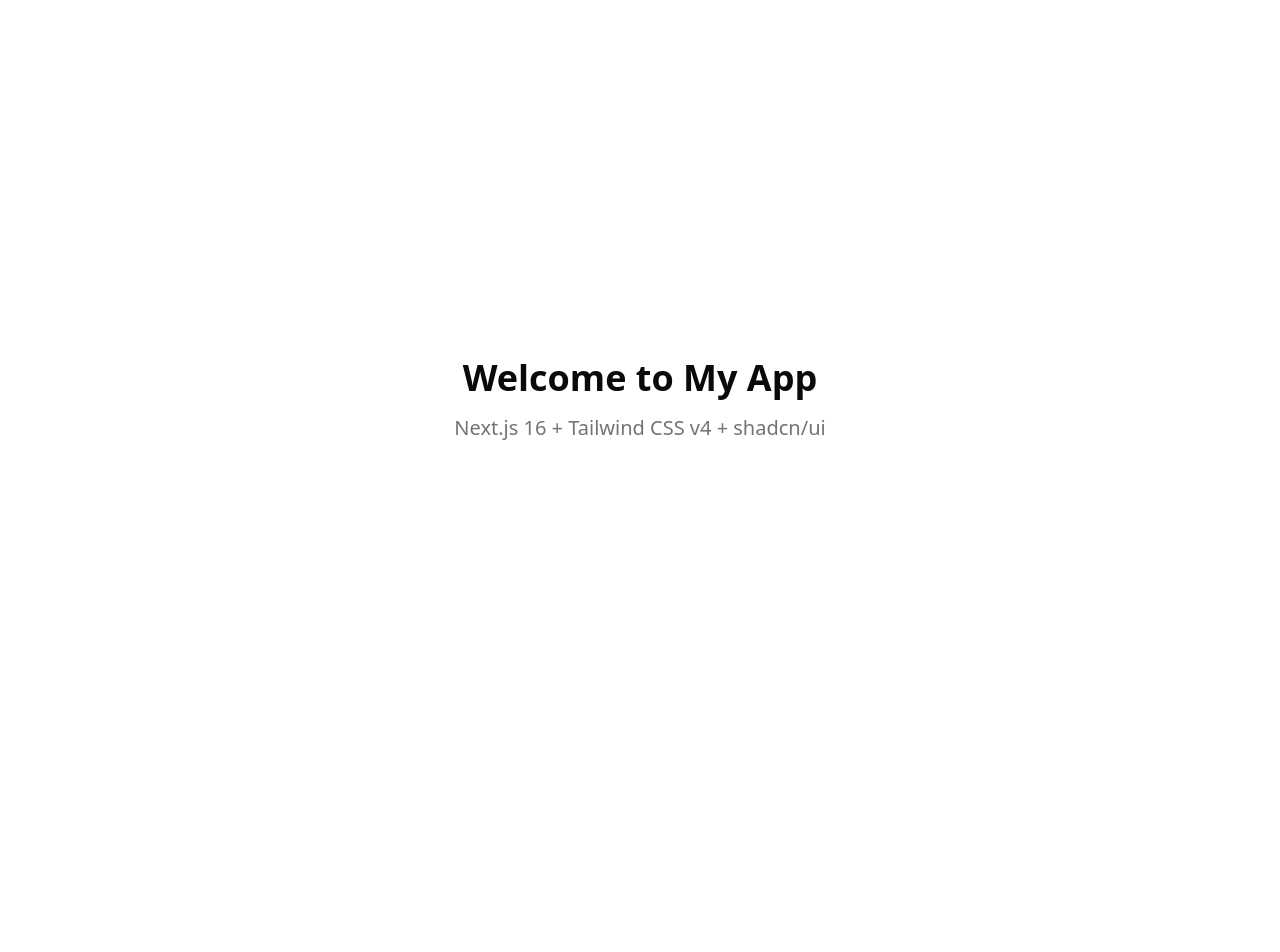
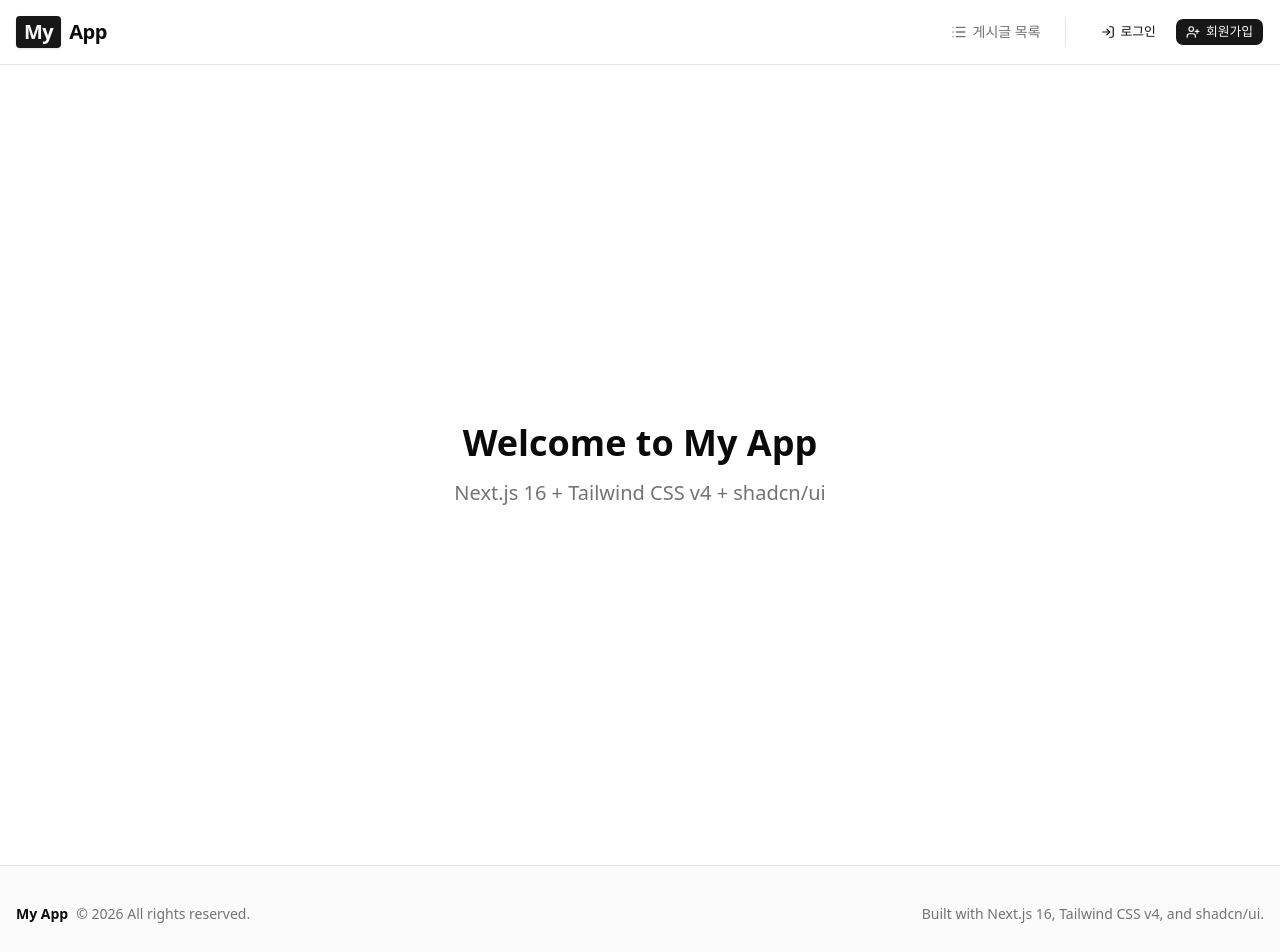
Before and after one commit to eomjinyoung/myapp-frontend, a Next.js app: page / in a window 1280 px wide. Shown: the top 952 px of the page. Before the commit the page ends 800 px from the top, so only its background shows below. Built offline with nearby package versions, Linux system fonts and the light colour scheme; no server answers.

Commit message:
feat: 공통 레이아웃 컴포넌트(Navbar, Footer) 구현 및 연동

```diff
--- a/src/app/layout.tsx
+++ b/src/app/layout.tsx
@@ -19,6 +19,8 @@ export const metadata: Metadata = {
 
 import { AuthProvider } from '@/context/AuthContext'
 import { Toaster } from '@/components/ui/sonner'
+import { Navbar } from '@/components/layout/Navbar'
+import { Footer } from '@/components/layout/Footer'
 
 export default function RootLayout({
   children,
@@ -29,7 +31,11 @@ export default function RootLayout({
     <html lang="en">
       <body className={`${geistSans.variable} ${geistMono.variable} antialiased`}>
         <AuthProvider>
-          {children}
+          <div className="flex min-h-screen flex-col">
+            <Navbar />
+            <main className="flex-1">{children}</main>
+            <Footer />
+          </div>
           <Toaster />
         </AuthProvider>
       </body>
--- /dev/null
+++ b/src/components/layout/Footer.tsx
@@ -0,0 +1,19 @@
+import React from 'react'
+
+export const Footer = () => {
+  const currentYear = new Date().getFullYear()
+
+  return (
+    <footer className="border-t bg-muted/40 text-muted-foreground">
+      <div className="container mx-auto flex flex-col items-center justify-between gap-4 py-8 px-4 md:h-24 md:flex-row md:py-0">
+        <div className="flex items-center gap-2">
+          <p className="text-sm font-semibold text-foreground">My App</p>
+          <span className="text-sm">© {currentYear} All rights reserved.</span>
+        </div>
+        <p className="text-balance text-center text-sm leading-loose md:text-left">
+          Built with Next.js 16, Tailwind CSS v4, and shadcn/ui.
+        </p>
+      </div>
+    </footer>
+  )
+}
--- /dev/null
+++ b/src/components/layout/Navbar.tsx
@@ -0,0 +1,86 @@
+'use client'
+
+import React from 'react'
+import Link from 'next/link'
+import { useRouter } from 'next/navigation'
+import { useAuth } from '@/hooks/useAuth'
+import { Button, buttonVariants } from '@/components/ui/button'
+import { LogOut, PenSquare, List, LogIn, UserPlus } from 'lucide-react'
+import { cn } from '@/lib/utils'
+
+export const Navbar = () => {
+  const { user, logout } = useAuth()
+  const router = useRouter()
+
+  const handleLogout = async () => {
+    await logout()
+    router.push('/')
+  }
+
+  return (
+    <nav className="border-b bg-background/95 backdrop-blur supports-[backdrop-filter]:bg-background/60">
+      <div className="container mx-auto flex h-16 items-center justify-between px-4">
+        {/* Logo */}
+        <Link href="/" className="flex items-center gap-2 font-bold text-xl tracking-tight">
+          <span className="bg-primary text-primary-foreground px-2 py-0.5 rounded shadow-sm">My</span>
+          <span>App</span>
+        </Link>
+
+        {/* Navigation Links */}
+        <div className="flex items-center gap-6">
+          <Link
+            href="/posts"
+            className="flex items-center gap-1.5 text-sm font-medium text-muted-foreground transition-colors hover:text-primary"
+          >
+            <List className="h-4 w-4" />
+            게시글 목록
+          </Link>
+
+          <div className="flex items-center gap-2 border-l pl-6">
+            {user ? (
+              <>
+                <div className="mr-2 flex items-center gap-2 text-sm">
+                  <span className="font-semibold text-primary">{user.name}</span>
+                  <span className="text-muted-foreground">님</span>
+                </div>
+                <Link
+                  href="/posts/new"
+                  className={cn(buttonVariants({ variant: 'ghost', size: 'sm' }), 'gap-1.5')}
+                >
+                  <PenSquare className="h-4 w-4" />
+                  게시글 작성
+                </Link>
+                <Button
+                  variant="outline"
+                  size="sm"
+                  onClick={handleLogout}
+                  className="flex items-center gap-1.5"
+                >
+                  <LogOut className="h-4 w-4" />
+                  로그아웃
+                </Button>
+              </>
+            ) : (
+              <>
+                <Link
+                  href="/login"
+                  className={cn(buttonVariants({ variant: 'ghost', size: 'sm' }), 'gap-1.5')}
+                >
+                  <LogIn className="h-4 w-4" />
+                  로그인
+                </Link>
+                <Link
+                  href="/signup"
+                  className={cn(buttonVariants({ size: 'sm' }), 'gap-1.5')}
+                >
+                  <UserPlus className="h-4 w-4" />
+                  회원가입
+                </Link>
+              </>
+            )}
+          </div>
+        </div>
+      </div>
+    </nav>
+  )
+}
```
